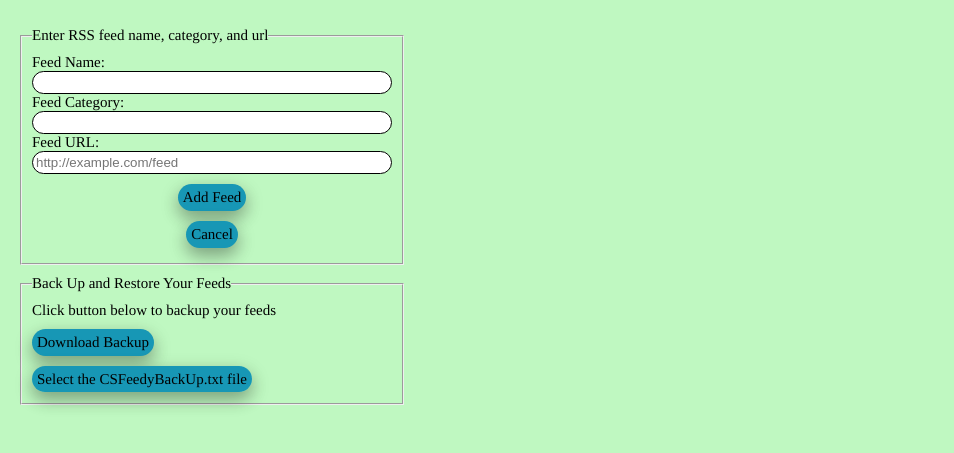
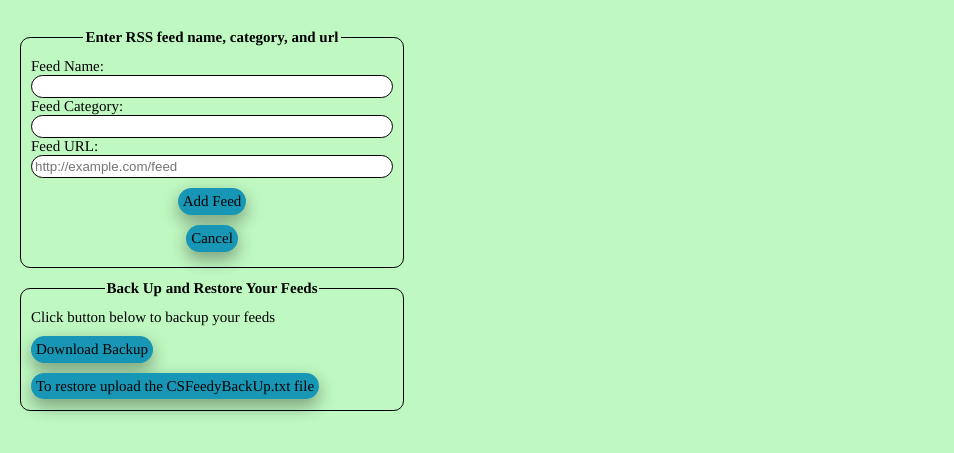
Before and after one commit to ARogala/ClientSideFeedReader, a website: page app/index.html in a window 1280 px wide. Shown: the part 47-500 px from the top of the page, without its empty margins (0-954 px from the left). Drawn offline with Linux system fonts and the light colour scheme.

Commit message:
add to form styles

```diff
--- a/app/index.html
+++ b/app/index.html
@@ -44,7 +44,7 @@
 						<button type="button" id="backUpBtn" download class="formBtn2">Download Backup</button>
 
 						<input type="file" id="backUpFile" name="feeds_backup" accept=".txt" class="inputfile">
-						<label for="backUpFile">Select the CSFeedyBackUp.txt file</label>
+						<label for="backUpFile">To restore upload the CSFeedyBackUp.txt file</label>
 					</fieldset>
 				</form>
 			</div>
--- a/app/scss/styles.scss
+++ b/app/scss/styles.scss
@@ -84,7 +84,7 @@ button:hover {
 .sideMenu {
 	margin-bottom: 10px;
 	position: sticky;
-	top: 0px;
+	top: 20px;
 
 
 }
@@ -95,6 +95,14 @@ button:hover {
 	fieldset {
 		padding: 10px 10px 15px 10px;
 		margin-bottom: 10px;
+		border: 1px solid black;
+		border-radius: 10px;
+	}
+
+	legend {
+		text-align: center;
+		font-weight: bold;
+		padding: 2px;
 	}
 
 	.feedinput {
```
Also changed, not shown: app/css/styles.css.
